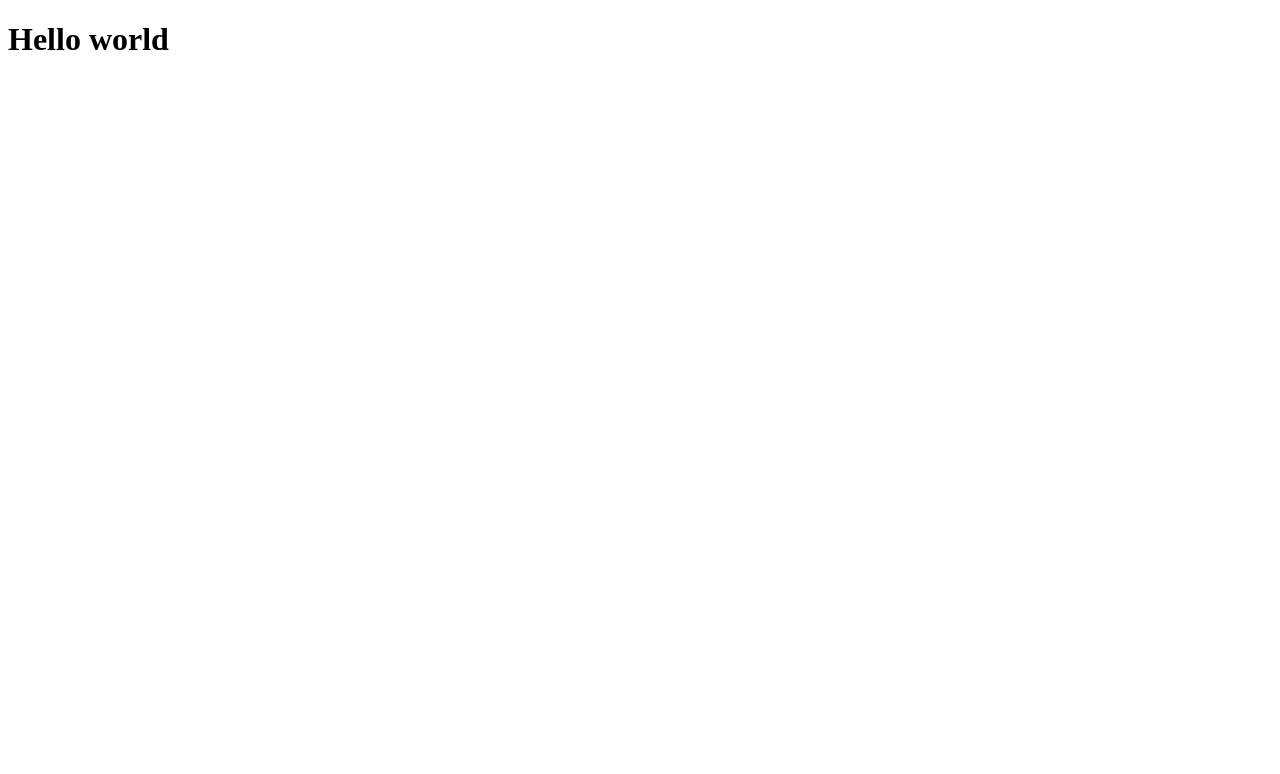
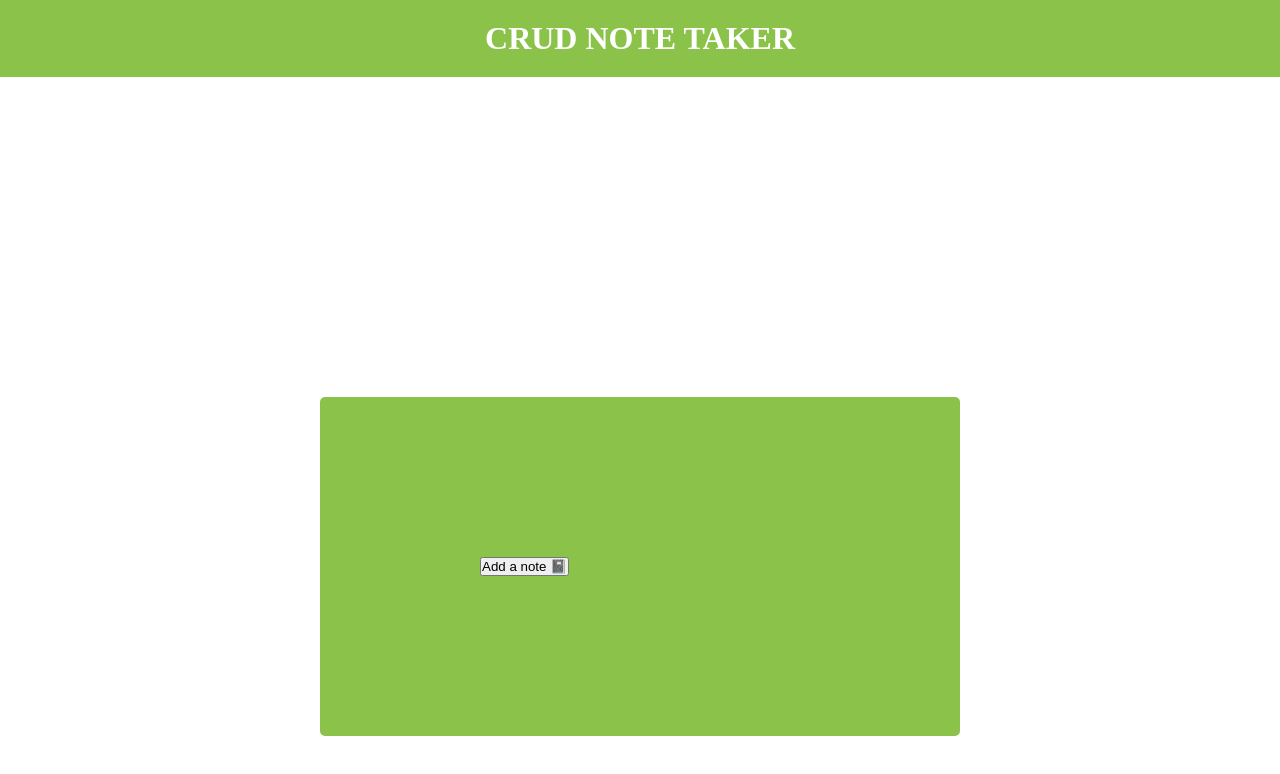
Before and after one commit to Anthony-G89/CRUD_Note_Taker, a React (Create React App) app: page / in a window 1280 px wide. Shown: the top 774 px of the page. Built offline with nearby package versions, Linux system fonts and the light colour scheme.

Commit message:
Added Jumbotron and working on the LandingPage

```diff
--- a/package.json
+++ b/package.json
@@ -6,6 +6,7 @@
     "@testing-library/jest-dom": "^5.11.4",
     "@testing-library/react": "^11.1.0",
     "@testing-library/user-event": "^12.1.10",
+    "materialize-css": "^1.0.0-rc.2",
     "react": "^17.0.2",
     "react-dom": "^17.0.2",
     "react-scripts": "4.0.3",
--- a/src/App.js
+++ b/src/App.js
@@ -1,9 +1,13 @@
 import React from "react";
+// import Home from "./Home";
+import Jumbotron from "./components/Jumbotron";
+import LandingPage from "./components/LandingPage";
 
 function App() {
   return (
-    <div className="">
-    <h1>Hello world</h1>
+    <div >
+      <Jumbotron />
+      <LandingPage />
     </div>
   );
 }
--- /dev/null
+++ b/src/Home.js
@@ -0,0 +1,11 @@
+import React from 'react'
+
+function Home() {
+    return (
+        <div>
+            <h3>This is home</h3>
+        </div>
+    )
+}
+
+export default Home;
--- /dev/null
+++ b/src/components/Jumbotron/index.js
@@ -0,0 +1,14 @@
+import React from 'react';
+import "./style.css";
+
+const Jumbotron = () => {
+    return (
+        <div>
+            <header>
+                <h1 className="appHeader">CRUD Note Taker</h1>
+            </header>
+        </div>
+    )
+}
+
+export default Jumbotron;
--- /dev/null
+++ b/src/components/Jumbotron/style.css
@@ -0,0 +1,19 @@
+* {
+    padding: 0;
+    margin: 0;
+    box-sizing: border-box;
+}
+
+header {
+    box-shadow: 10px 8px 10px rgba(0, 0, 0, 0.2);
+}
+
+.appHeader {
+    background-color: #8bc34a;
+    color: white;
+    padding: 20px 0px;
+    display: flex;
+    justify-content: center;
+    align-items: center;
+    text-transform: uppercase;
+}
--- /dev/null
+++ b/src/components/LandingPage/index.js
@@ -0,0 +1,14 @@
+import React from 'react'
+import "./style.css";
+
+const landingPage = () => {
+    return (
+        <div className="container">
+            <div>
+                <button>Add a note 📓</button>
+            </div>
+        </div>
+    )
+}
+
+export default landingPage;
--- /dev/null
+++ b/src/components/LandingPage/style.css
@@ -0,0 +1,25 @@
+* {
+    padding: 0;
+    margin: 0;
+    box-sizing: border-box;
+    overflow-y: hidden;
+}
+
+.container {
+    position: relative;
+    background-color: #8bc34a;
+    padding: 10em;
+    margin: 40vh auto;
+    width: 50%;
+    border-radius: 5px;
+    border: none;
+    min-width: 440px;
+    max-width: 720px;
+
+
+}
+
+.button {
+    position: absolute;
+    /* right: 0; */
+}
```
Also changed, not shown: 1 other file (tests, documents, lock files or other folders).
